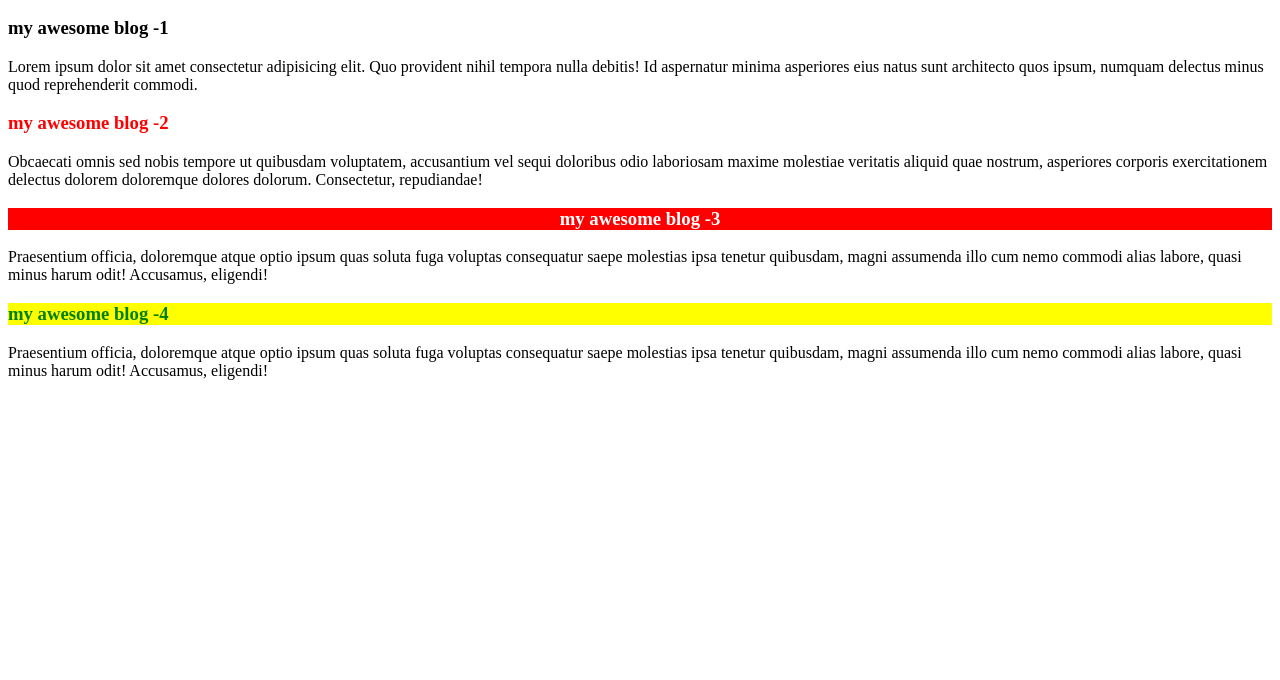
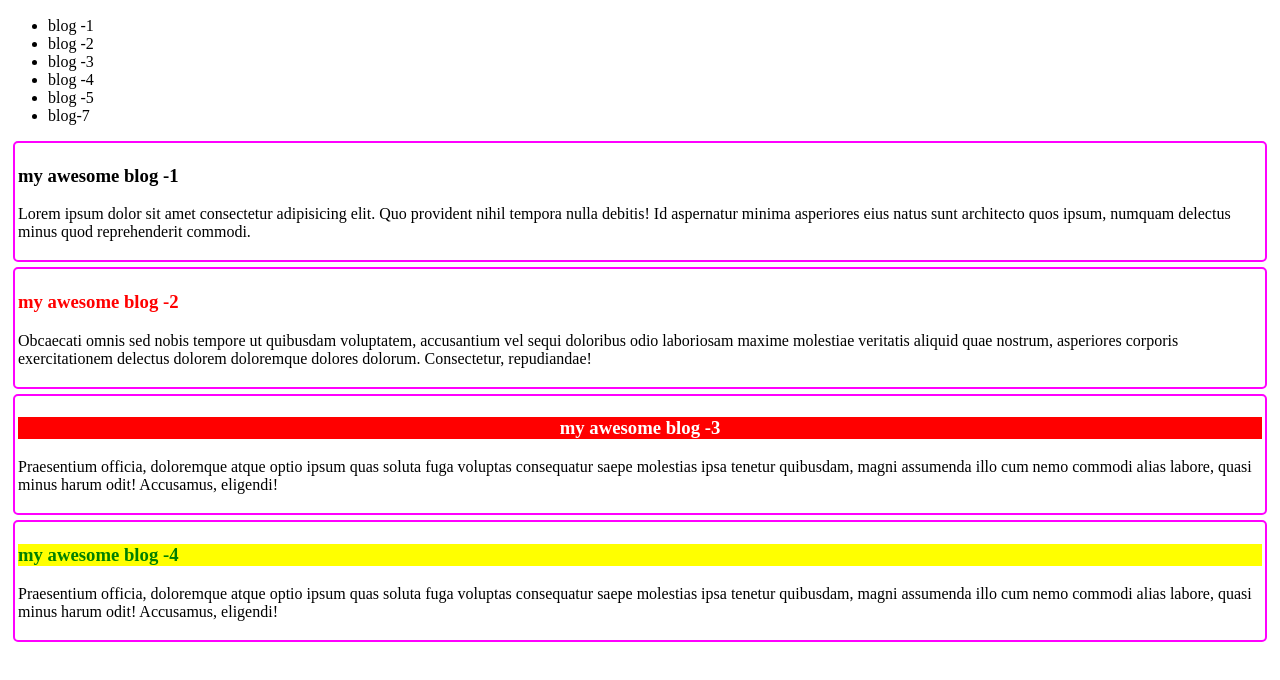
Before and after one commit to mdsabbiralam1/js-dom, a plain HTML site: page dom.html in a window 1280 px wide. Shown: the part 50-730 px from the top of the page. Drawn offline with Linux system fonts and the light colour scheme.

Commit message:
added element by js

```diff
--- a/dom.html
+++ b/dom.html
@@ -11,6 +11,12 @@
             color: rgb(236, 189, 155);
             background-color: darkcyan;
         } */
+        .blog {
+            border: 2px solid magenta;
+            margin: 5px;
+            padding: 3px;
+            border-radius: 5px;
+        }
     </style>
 </head>
 
@@ -21,26 +27,33 @@
     </header>
     <main>
         <section>
-            <article>
+            <ul id="blog-title">
+                <li>blog -1</li>
+                <li>blog -2</li>
+                <li>blog -3</li>
+                <li>blog -4</li>
+                <li>blog -5</li>
+            </ul>
+            <article class="blog">
                 <h3 id="first-title">my awesome blog -1</h3>
                 <p>Lorem ipsum dolor sit amet consectetur adipisicing elit. Quo provident nihil tempora nulla debitis!
                     Id aspernatur minima asperiores eius natus sunt architecto quos ipsum, numquam delectus minus quod
                     reprehenderit commodi.</p>
             </article>
-            <article>
+            <article class="blog">
                 <h3 id="second-title">my awesome blog -2</h3>
                 <p>Obcaecati omnis sed nobis tempore ut quibusdam voluptatem, accusantium vel sequi
                     doloribus odio
                     laboriosam maxime molestiae veritatis aliquid quae nostrum, asperiores corporis exercitationem
                     delectus dolorem doloremque dolores dolorum. Consectetur, repudiandae!</p>
             </article>
-            <article>
+            <article class="blog">
                 <h3 id="third-title">my awesome blog -3</h3>
                 <p>Praesentium officia, doloremque atque optio ipsum quas soluta fuga voluptas consequatur saepe
                     molestias ipsa tenetur quibusdam, magni assumenda illo cum nemo commodi alias labore, quasi minus
                     harum odit! Accusamus, eligendi!</p>
             </article>
-            <article>
+            <article class="blog">
                 <h3 id='fourth-title'>my awesome blog -4</h3>
                 <p>Praesentium officia, doloremque atque optio ipsum quas soluta fuga voluptas consequatur saepe
                     molestias ipsa tenetur quibusdam, magni assumenda illo cum nemo commodi alias labore, quasi minus
@@ -74,6 +87,21 @@
         fourthTitle.style.color = "green";
         fourthTitle.style.backgroundColor = "yellow";
 
+        // explore getElementByClass name
+        const blogs = document.getElementsByClassName('blog');
+        for (const blog of blogs) {
+            console.log(blog);
+        }
+
+        // creat and add element by javascript
+        // creat element
+        const li = document.createElement('li');
+        li.innerText = ('blog-7');
+        // where add element
+        const ul = document.getElementById('blog-title');
+
+        // append new element
+        ul.appendChild(li);
     </script>
 </body>
 
```
